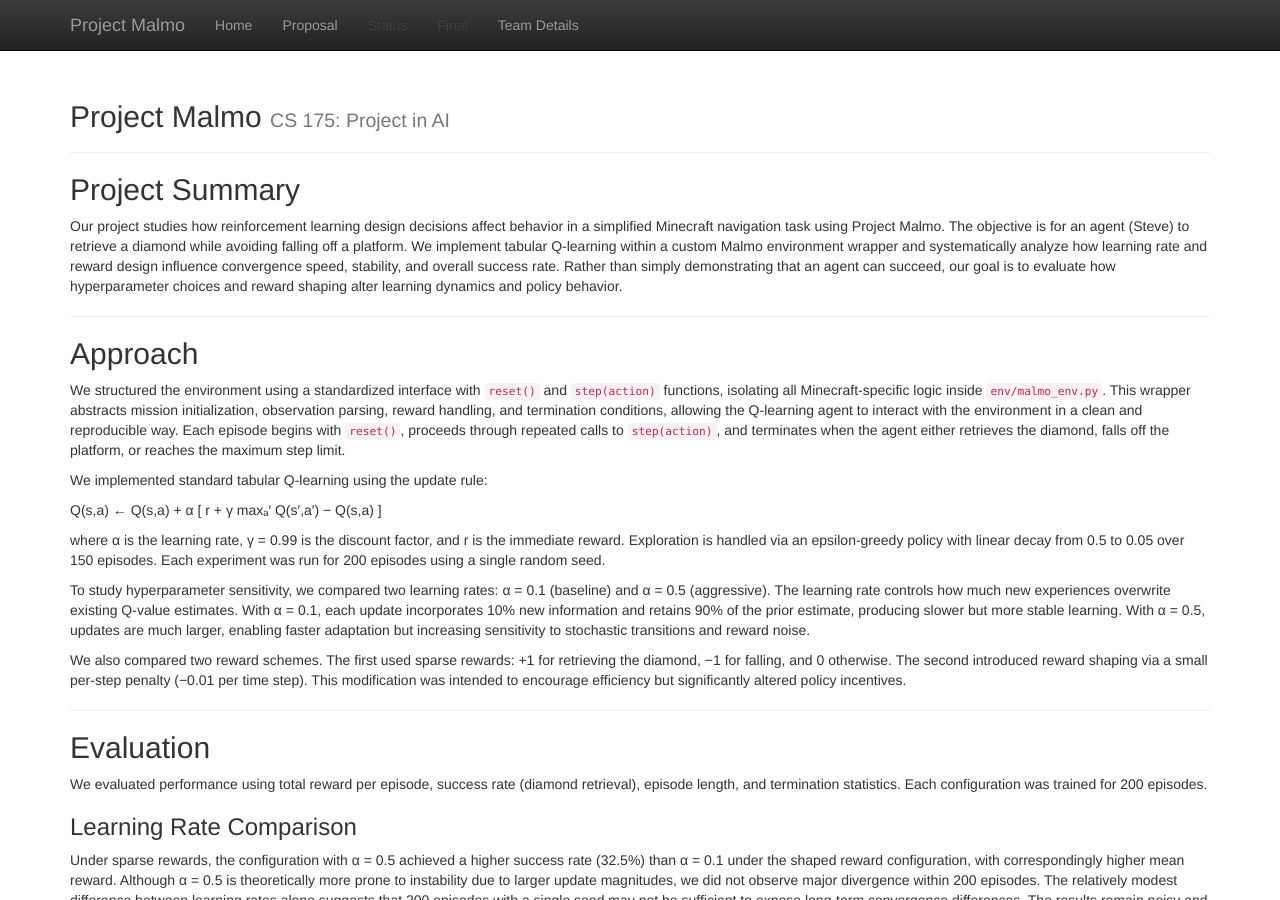
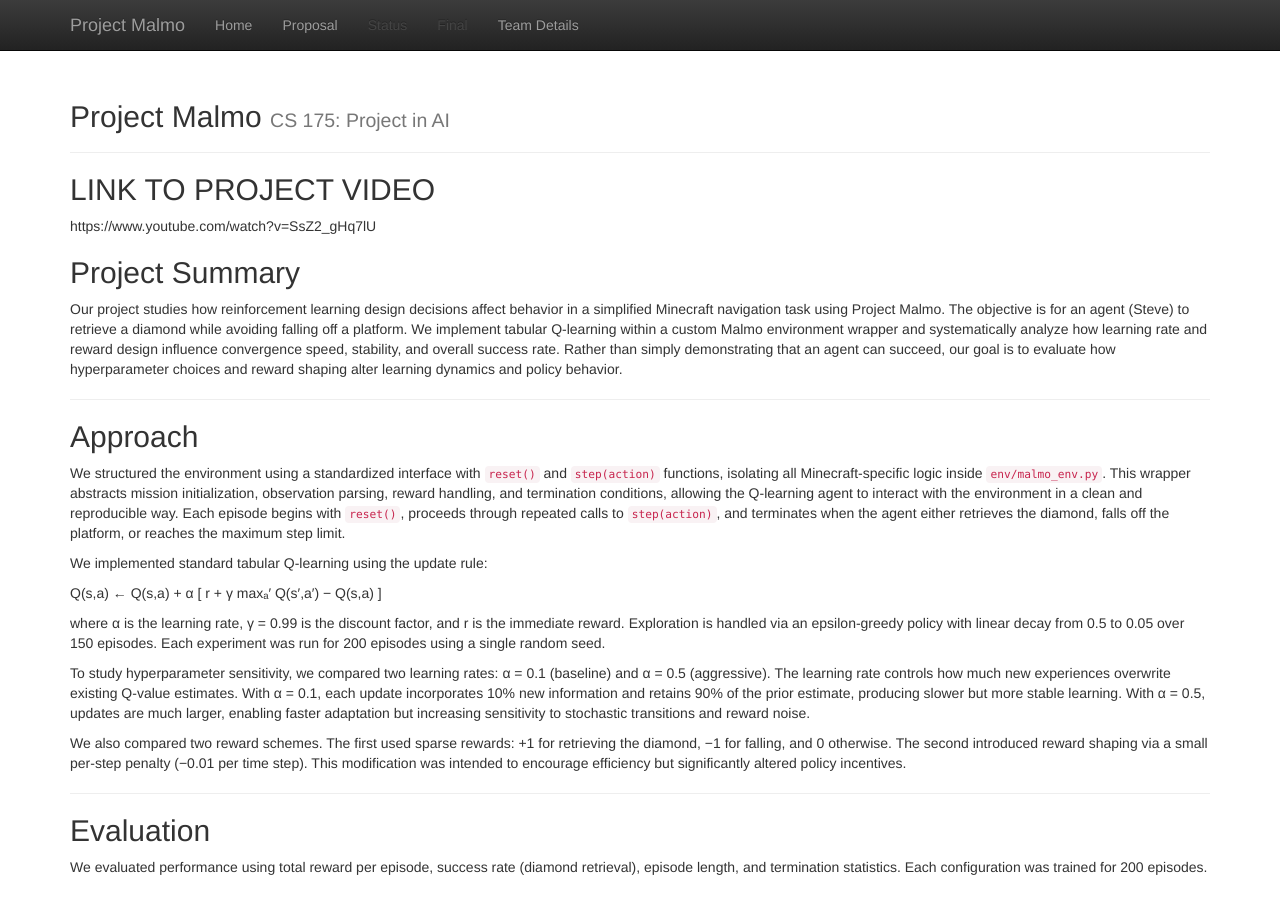
Before and after one commit to nhanngyn2004/cs175-group5, a Jekyll site: the page built from docs/technical_description.md, in a window 1280 px wide and 900 px high. Built offline with Jekyll 4.4.1, drawn with Linux system fonts in a browser that asks for light colours.

Commit message:
added projecrt video to tech desc

```diff
--- a/docs/technical_description.md
+++ b/docs/technical_description.md
@@ -2,6 +2,9 @@
 layout: default
 title: Status
 ---
+## LINK TO PROJECT VIDEO
+
+https://www.youtube.com/watch?v=SsZ2_gHq7lU
 
 ## Project Summary
 
```
